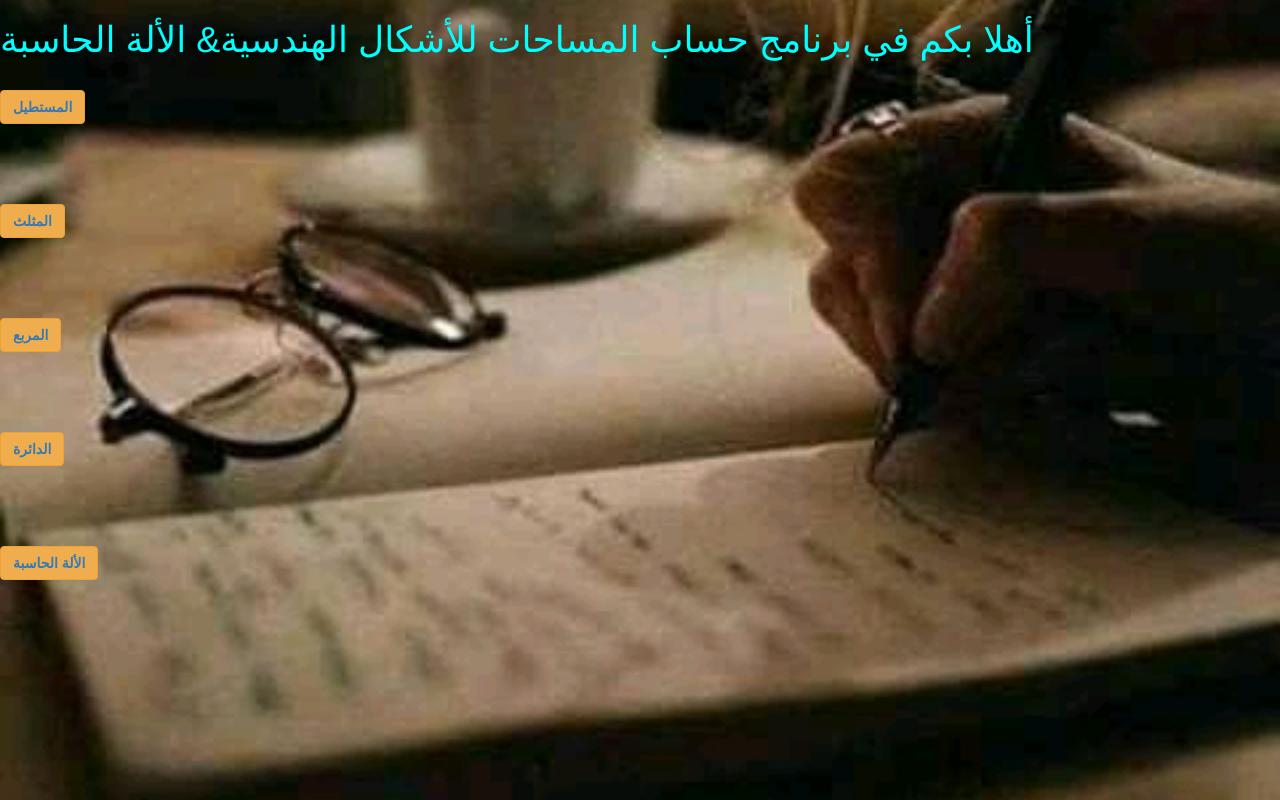
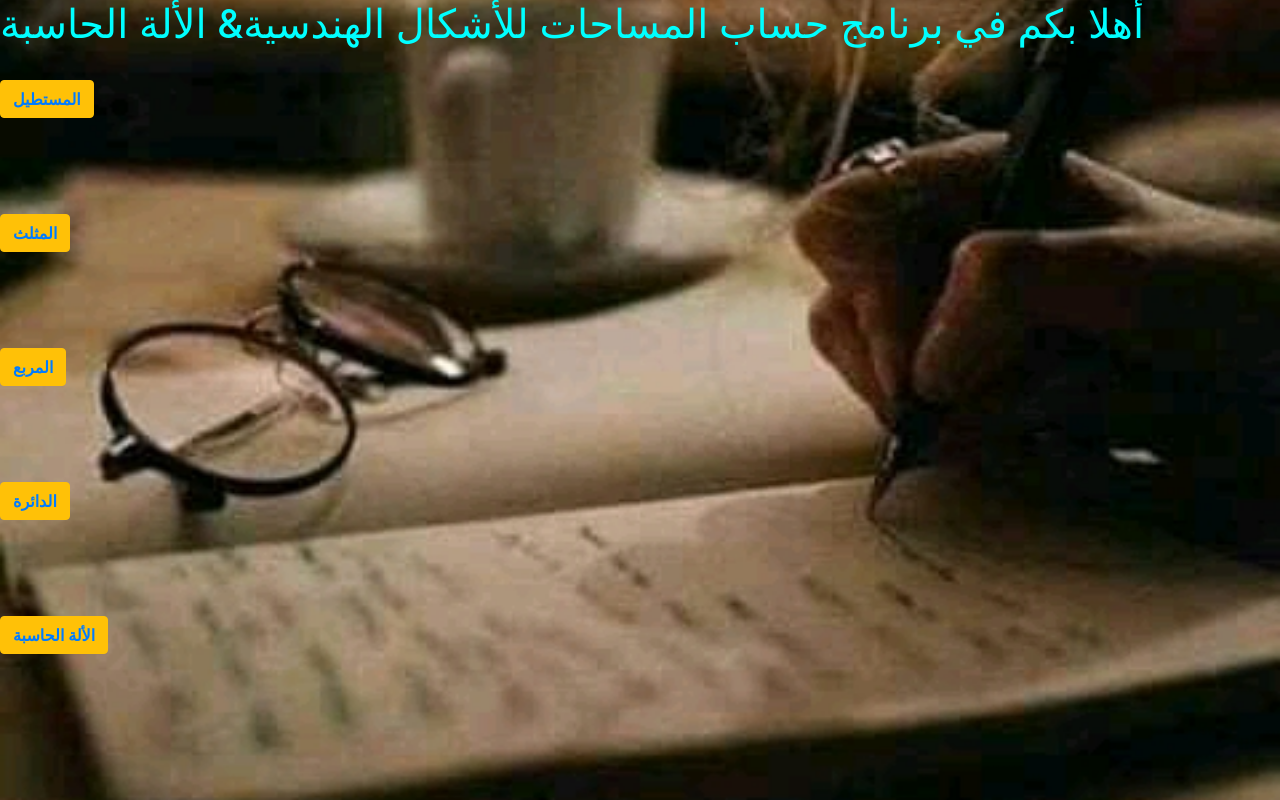
Before and after one commit to MajdAliAli/Rahaf1, a plain HTML site: page index.html in a window 1280 px wide. Drawn offline with nearby package versions, Linux system fonts and the light colour scheme.

Commit message:
Update index.html

```diff
--- a/index.html
+++ b/index.html
@@ -6,10 +6,8 @@
         <meta name="viewport" content="width=<device-width>, initial-scale=1.0">
         <title>RahafIndex</title>
         <link rel="stylesheet" href="rahaf.css">
-        <script src="http://maxcdn.bootstrapcdn.com/bootstrap/3.3.5/js/bootstrap.min.js"></script>
-        <link rel="stylesheet" href="http://maxcdn.bootstrapcdn.com/bootstrap/3.3.5/css/bootstrap.min.css">
-        <script src="http://maxcdn.bootstrapcdn.com/bootstrap/3.3.5/css/bootstrap.min.css"></script>
-
+       <link rel="stylesheet" href="https://cdn.jsdelivr.net/npm/bootstrap@4.3.1/dist/css/bootstrap.min.css" integrity="sha384-ggOyR0iXCbMQv3Xipma34MD+dH/1fQ784/j6cY/iJTQUOhcWr7x9JvoRxT2MZw1T" crossorigin="anonymous">
+<script src="https://cdn.jsdelivr.net/npm/bootstrap@4.3.1/dist/js/bootstrap.min.js" integrity="sha384-JjSmVgyd0p3pXB1rRibZUAYoIIy6OrQ6VrjIEaFf/nJGzIxFDsf4x0xIM+B07jRM" crossorigin="anonymous"></script>
 
     </head>
     <body>
```
